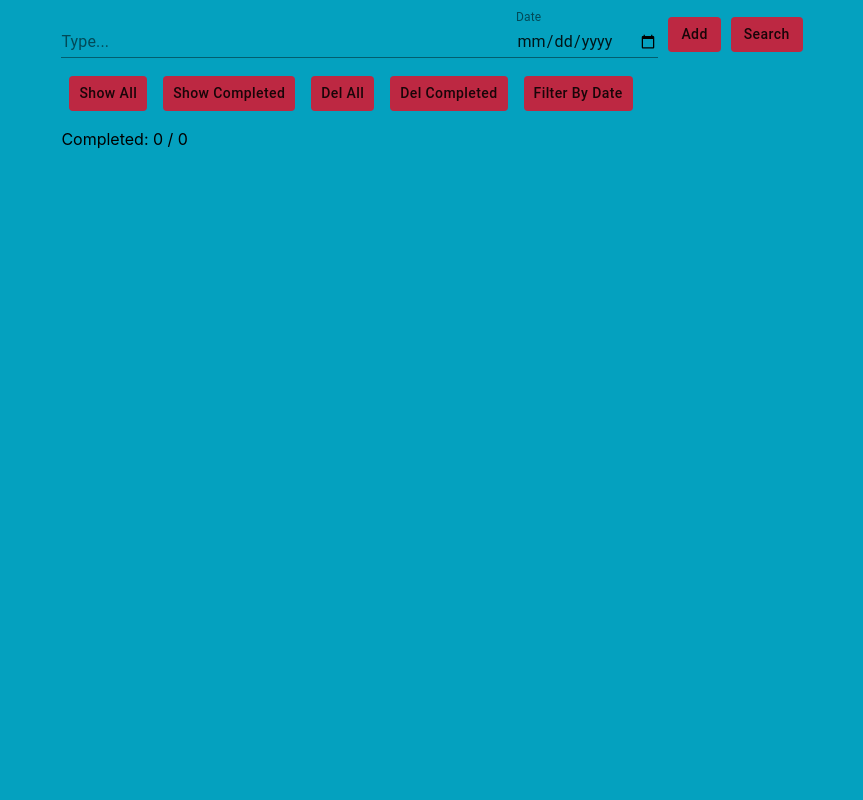
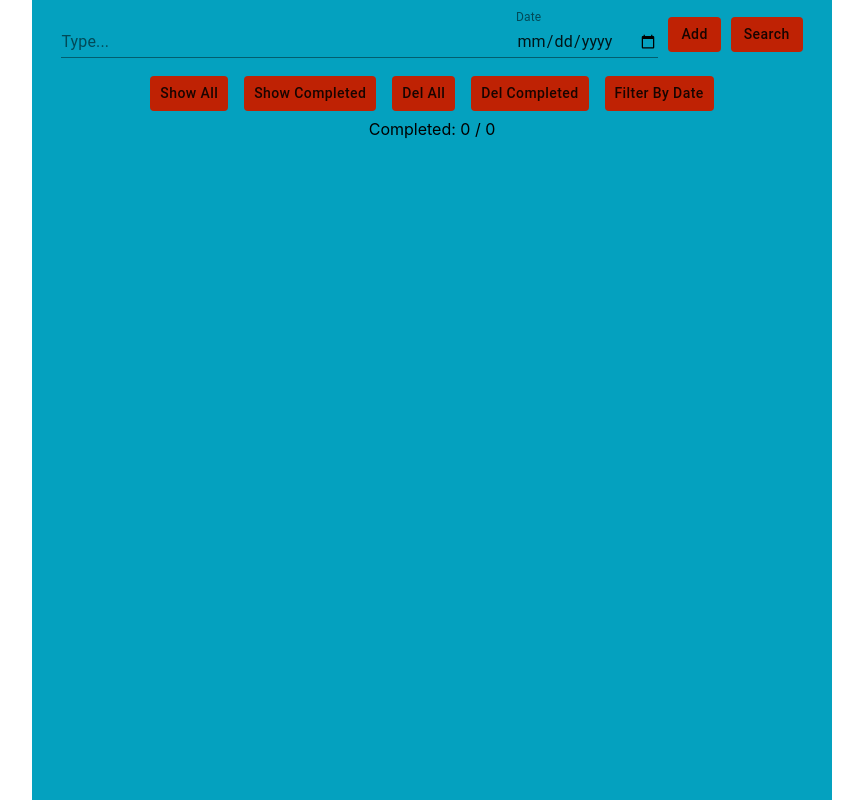
Before and after one commit to aramkeheyan/todolist-react, a React (Create React App) app: page / in a window 1280 px wide. Shown: the whole page, without its empty margins (208-1071 px from the left). Built offline with nearby package versions, Linux system fonts and the light colour scheme.

Commit message:
modified CSS

```diff
--- a/src/App.css
+++ b/src/App.css
@@ -2,7 +2,7 @@
   display: flex;
   text-align: center;
   justify-content: center;
-  background-color: cornflowerblue;
+  background-color: rgb(255, 255, 255);
   height: 100vh;
 }
 
--- a/src/App.js
+++ b/src/App.js
@@ -17,7 +17,7 @@ let StyledInput = styled(TextField)`
 
 `;
 let StyledAddButton = styled(Button)`
-  background-color: #bd2842;
+  background-color: #BF2204;
   margin-left: 10px;
   height: 35px;
   text-transform: none;
@@ -26,7 +26,7 @@ let StyledAddButton = styled(Button)`
   padding-left: 13px;
 `;
 let StyledFilterButton = styled(Button)`
-  background-color: #bd2842;
+  background-color: #BF2204;
   margin: 8px;
   height: 35px;
   text-transform: none;
@@ -39,6 +39,8 @@ let styles = () => ({
     display: "flex",
     justifyContent: "center",
     height: "100vh",
+    overflow: "auto",
+    width: 800,
     backgroundColor: "#04A1BF",
   },
   inputAndButtonContainer: {
@@ -56,7 +58,8 @@ let styles = () => ({
     justifyContent: "center",
     alignItems: "center",
     maxWidth: "100%",
-    borderRadius: "1%"
+    borderRadius: "1%",
+    maxHeight: "100vh",
   },
 });
 
@@ -210,6 +213,8 @@ function App(props) {
   let allItems = items.map((item) => renderList(item))
   let filteredItems = filteredByDate.map((item) => renderList(item))
   return (
+    <div className="App">
+
       <div className={classes.container}>
         <div className={classes.inputAndButtonContainer}>
           <div className={classes.inputAndButton}>
@@ -244,6 +249,7 @@ function App(props) {
             <StyledFilterButton onClick={deleteCompleted}>Del Completed</StyledFilterButton>
             <StyledFilterButton onClick={dateFilter}>Filter By Date</StyledFilterButton>
             {showDateFilter ? renderDateFilter() : null}
+            <Counter onChange={completedCount} itemCount={items.length} />
             {showCompleted ? completedItems : showFilteredByDate ? filteredItems : allItems}
             <EditDialog
               item={editingItem}
@@ -252,7 +258,7 @@ function App(props) {
             />
 
           </div>
-        <Counter onChange={completedCount} itemCount={items.length} />
+        </div>
       </div>
     </div>
   );
--- a/src/components/counter.js
+++ b/src/components/counter.js
@@ -5,10 +5,10 @@ import { Component } from "react";
 class Counter extends Component {
     render() {
         let counter = this.props.onChange() || 0
-        return (<div>
-            <div >Completed: {counter} / {this.props.itemCount}</div>
-            <div></div>
-        </div>
+        return (
+            <div>
+                <div >Completed: {counter} / {this.props.itemCount}</div>
+            </div>
         )
     }
 }
```
Lines whose indentation alone changed are shown as unchanged.
